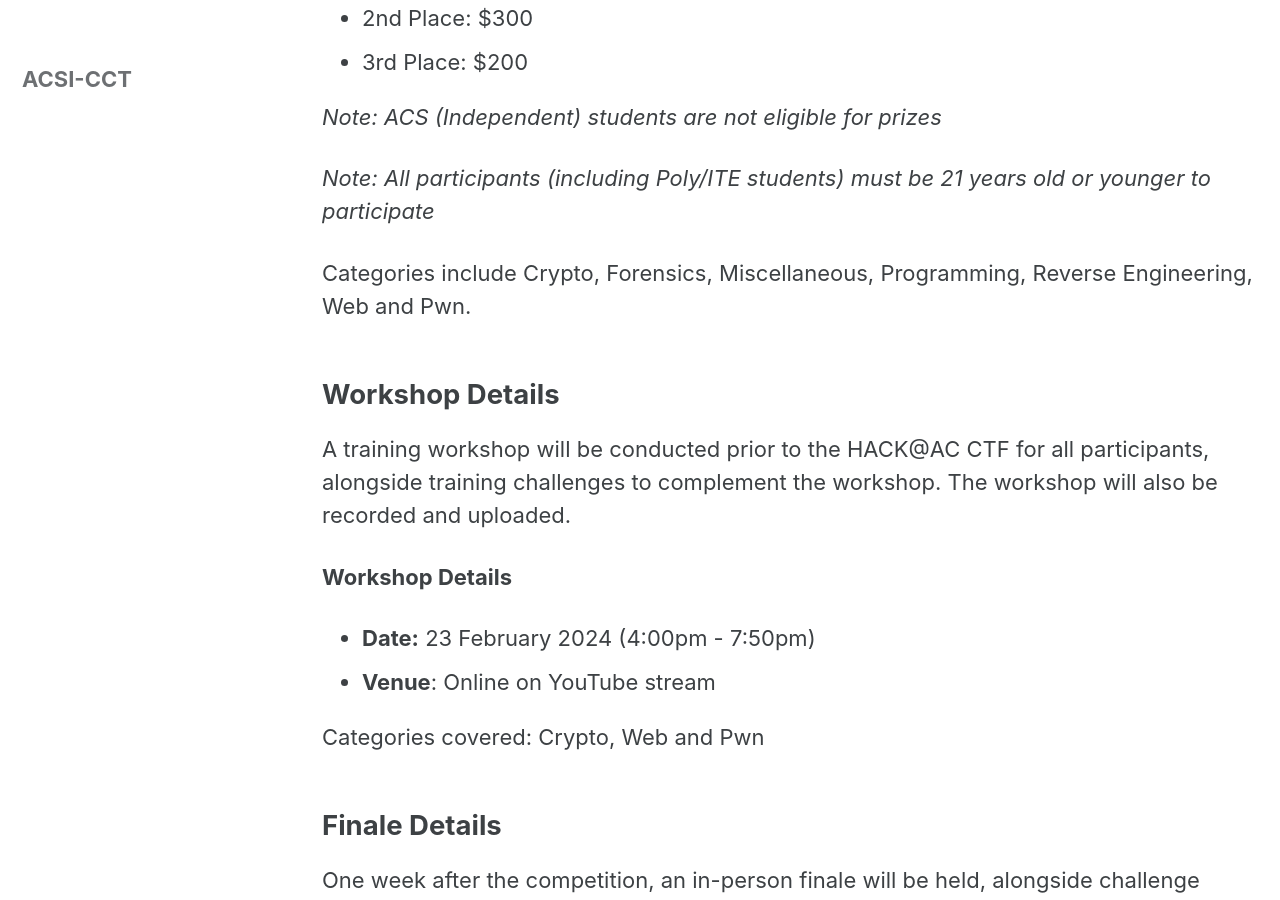
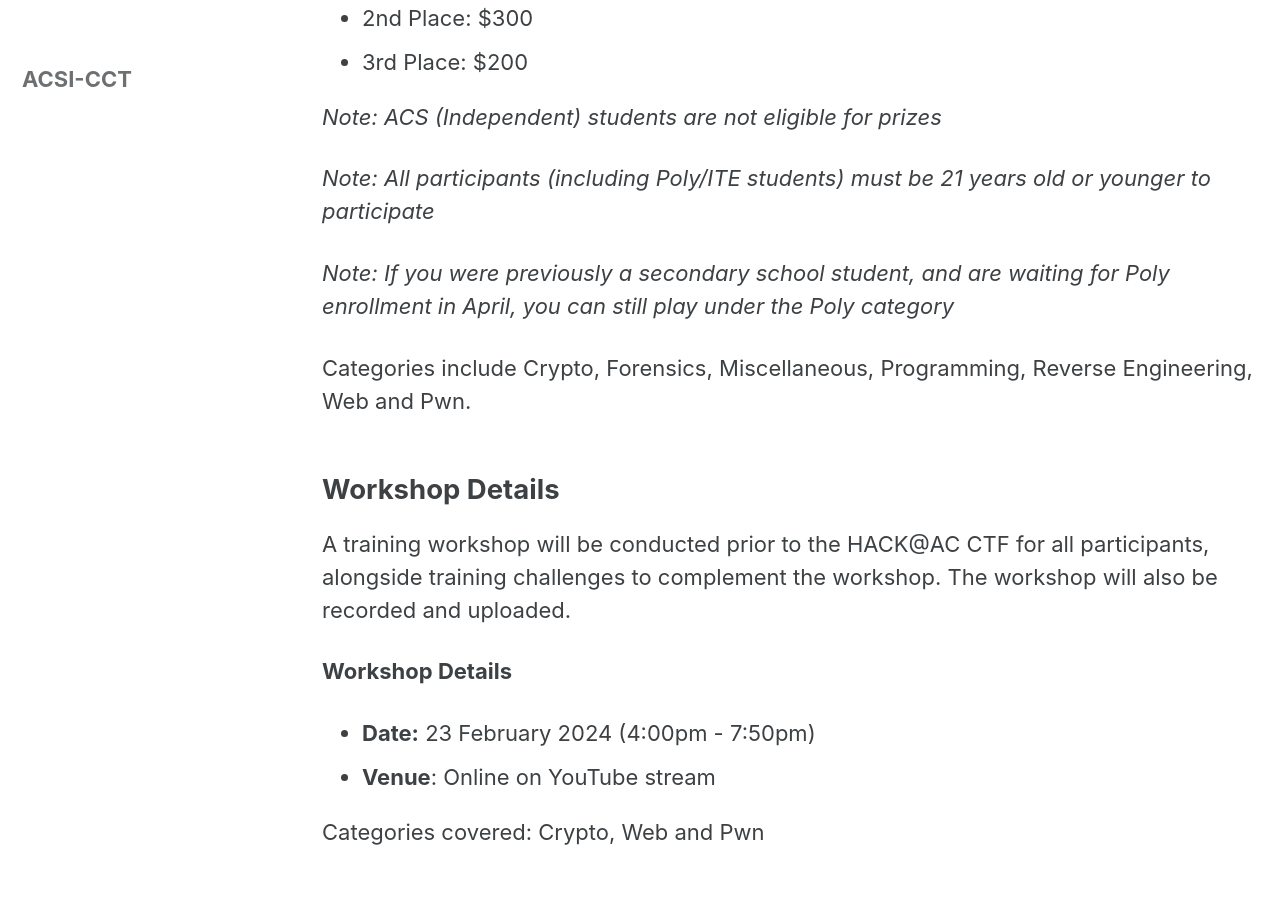
Before and after one commit to 8059blank/8059blank.github.io, a Jekyll site: the page built from _posts/hackac/2023-09-12-HACK@AC Information.md, in a window 1280 px wide and 900 px high, scrolled down 979 px. Built offline with Jekyll 4.4.1, drawn with Linux system fonts in a browser that asks for light colours; cached includes are drawn as plain includes; nearby versions of some CDN libraries.

Commit message:
Update poly terms

```diff
--- a/_posts/hackac/2023-09-12-HACK@AC Information.md
+++ b/_posts/hackac/2023-09-12-HACK@AC Information.md
@@ -31,6 +31,8 @@
 *Note: ACS (Independent) students are not eligible for prizes*
 
 *Note: All participants (including Poly/ITE students) must be 21 years old or younger to participate*
+
+*Note: If you were previously a secondary school student, and are waiting for Poly enrollment in April, you can still play under the Poly category*
 
 Categories include Crypto, Forensics, Miscellaneous, Programming, Reverse Engineering, Web and Pwn.
 
```
